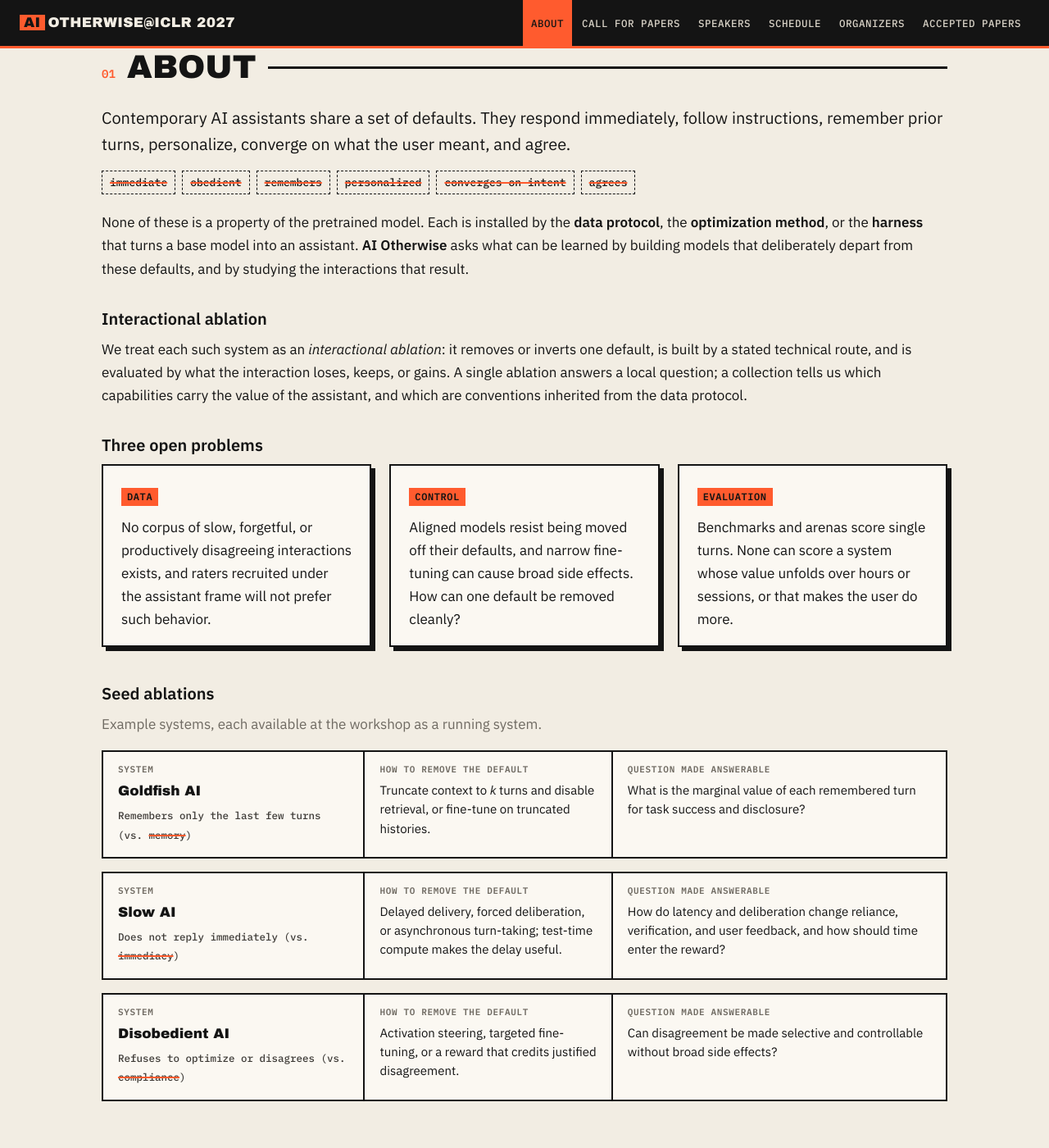
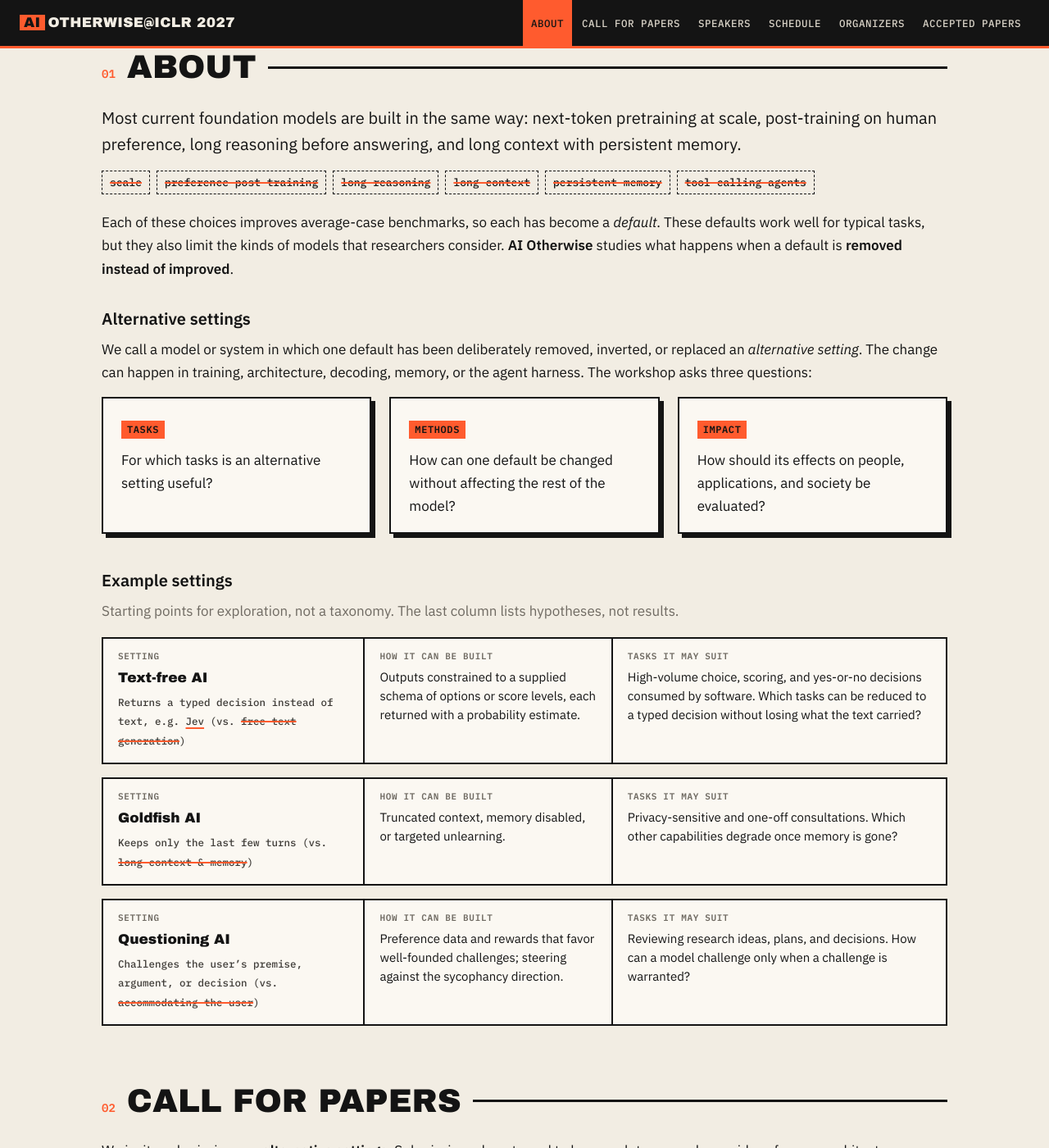
Before and after one commit to siyaqi/siyaqi.github.io, a Jekyll site: the page built from workshop_ai_otherwise/index.html, in a window 1280 px wide and 1400 px high, scrolled down 1114 px. Shown: the whole window at 82% size. Built offline with Jekyll 4.4.1, drawn with Linux system fonts in a browser that asks for light colours; some of the changed text lies outside the part shown.

Commit message:
Workshop page: update to revised ICLR proposal; absolute link-preview tags
Co-Authored-By: Claude Opus 5.5 (1M context) <noreply@anthropic.com>

```diff
--- a/workshop_ai_otherwise/index.html
+++ b/workshop_ai_otherwise/index.html
@@ -8,11 +8,16 @@ sitemap: false
 <meta charset="utf-8">
 <meta name="viewport" content="width=device-width, initial-scale=1">
 <title>AI Otherwise · ICLR 2027 Workshop</title>
-<meta name="description" content="AI Otherwise: Rethinking What AI Systems Are Assumed to Be. An ICLR 2027 workshop on building, controlling, and evaluating models that depart from assistant defaults.">
+<meta name="description" content="AI Otherwise: Rethinking What AI Systems Are Assumed to Be. An ICLR 2027 workshop on alternative settings: models and systems in which one default has been deliberately removed, inverted, or replaced.">
 <meta name="robots" content="noindex">
 <meta property="og:title" content="AI Otherwise · ICLR 2027 Workshop">
-<meta property="og:description" content="What can we learn by building models that forget, wait, misunderstand, disagree, or take on an unfamiliar role?">
-<meta property="og:image" content="hero.jpg">
+<meta property="og:description" content="What happens when a default of contemporary AI is removed instead of improved?">
+<meta property="og:type" content="website">
+<meta property="og:url" content="https://siyaqi.github.io/workshop_ai_otherwise/">
+<meta property="og:image" content="https://siyaqi.github.io/workshop_ai_otherwise/hero.jpg">
+<meta property="og:image:width" content="1672">
+<meta property="og:image:height" content="941">
+<meta name="twitter:card" content="summary_large_image">
 <link rel="preconnect" href="https://fonts.googleapis.com">
 <link rel="preconnect" href="https://fonts.gstatic.com" crossorigin>
 <link href="https://fonts.googleapis.com/css2?family=Archivo+Black&family=IBM+Plex+Mono:wght@400;500;600&family=IBM+Plex+Sans:ital,wght@0,400;0,500;0,600;1,400&display=swap" rel="stylesheet">
@@ -338,7 +343,7 @@ sitemap: false
          alt="AI Otherwise poster: 'Rethinking what AI systems are assumed to be'. A collage of a human head surrounded by pop-up windows reading 'responds slowly', 'misunderstands', 'refuses to optimize', 'forgets' and 'does not always obey'.">
     <p class="kicker">Workshop at ICLR 2027 · California, USA · April 29–30, 2027</p>
     <h1 style="margin-top:12px">AI Otherwise: Rethinking What AI Systems Are Assumed to Be</h1>
-    <p class="sub">What can we learn by building models that forget, wait, misunderstand, disagree, or <span class="mark">take on an unfamiliar role?</span></p>
+    <p class="sub">What happens when a default of contemporary AI is <span class="mark">removed instead of improved?</span></p>
     <div class="facts">
       <div class="fact hot"><div class="k">Submission deadline</div><div class="v">Jan 29, 2027</div><div class="s">23:59 Anywhere on Earth</div></div>
       <div class="fact"><div class="k">Notification</div><div class="v">Feb 26, 2027</div><div class="s">Via OpenReview</div></div>
@@ -359,50 +364,39 @@ sitemap: false
   <div class="wrap">
     <div class="sec-head"><span class="sec-num">01</span><h2>About</h2></div>
 
-    <p class="lede">Contemporary AI assistants share a set of defaults. They respond immediately, follow instructions, remember prior turns, personalize, converge on what the user meant, and agree.</p>
+    <p class="lede">Most current foundation models are built in the same way: next-token pretraining at scale, post-training on human preference, long reasoning before answering, and long context with persistent memory.</p>
 
-    <div class="defaults" aria-label="Defaults of contemporary AI assistants">
-      <span>immediate</span><span>obedient</span><span>remembers</span><span>personalized</span><span>converges on intent</span><span>agrees</span>
+    <div class="defaults" aria-label="Defaults of contemporary AI">
+      <span>scale</span><span>preference post-training</span><span>long reasoning</span><span>long context</span><span>persistent memory</span><span>tool-calling agents</span>
     </div>
 
-    <p>None of these is a property of the pretrained model. Each is installed by the <strong>data protocol</strong>, the <strong>optimization method</strong>, or the <strong>harness</strong> that turns a base model into an assistant. <strong>AI Otherwise</strong> asks what can be learned by building models that deliberately depart from these defaults, and by studying the interactions that result.</p>
+    <p>Each of these choices improves average-case benchmarks, so each has become a <em>default</em>. These defaults work well for typical tasks, but they also limit the kinds of models that researchers consider. <strong>AI Otherwise</strong> studies what happens when a default is <strong>removed instead of improved</strong>.</p>
 
-    <h3>Interactional ablation</h3>
-    <p>We treat each such system as an <em>interactional ablation</em>: it removes or inverts one default, is built by a stated technical route, and is evaluated by what the interaction loses, keeps, or gains. A single ablation answers a local question; a collection tells us which capabilities carry the value of the assistant, and which are conventions inherited from the data protocol.</p>
-
-    <h3>Three open problems</h3>
+    <h3>Alternative settings</h3>
+    <p>We call a model or system in which one default has been deliberately removed, inverted, or replaced an <em>alternative setting</em>. The change can happen in training, architecture, decoding, memory, or the agent harness. The workshop asks three questions:</p>
     <div class="grid-3">
-      <div class="card">
-        <span class="tag">Data</span>
-        <p>No corpus of slow, forgetful, or productively disagreeing interactions exists, and raters recruited under the assistant frame will not prefer such behavior.</p>
-      </div>
-      <div class="card">
-        <span class="tag">Control</span>
-        <p>Aligned models resist being moved off their defaults, and narrow fine-tuning can cause broad side effects. How can one default be removed cleanly?</p>
-      </div>
-      <div class="card">
-        <span class="tag">Evaluation</span>
-        <p>Benchmarks and arenas score single turns. None can score a system whose value unfolds over hours or sessions, or that makes the user do more.</p>
-      </div>
+      <div class="card"><span class="tag">Tasks</span><p>For which tasks is an alternative setting useful?</p></div>
+      <div class="card"><span class="tag">Methods</span><p>How can one default be changed without affecting the rest of the model?</p></div>
+      <div class="card"><span class="tag">Impact</span><p>How should its effects on people, applications, and society be evaluated?</p></div>
     </div>
 
-    <h3 style="margin-top:44px">Seed ablations</h3>
-    <p class="muted">Example systems, each available at the workshop as a running system.</p>
+    <h3 style="margin-top:44px">Example settings</h3>
+    <p class="muted">Starting points for exploration, not a taxonomy. The last column lists hypotheses, not results.</p>
     <div class="probes">
       <div class="probe">
-        <div><span class="lbl">System</span><b>Goldfish AI</b><span class="inv">Remembers only the last few turns (vs. <s>memory</s>)</span></div>
-        <div><span class="lbl">How to remove the default</span>Truncate context to <i>k</i> turns and disable retrieval, or fine-tune on truncated histories.</div>
-        <div><span class="lbl">Question made answerable</span>What is the marginal value of each remembered turn for task success and disclosure?</div>
+        <div><span class="lbl">Setting</span><b>Text-free AI</b><span class="inv">Returns a typed decision instead of text, e.g. <a href="https://en.wikipedia.org/wiki/Jev_(AI_model)">Jev</a> (vs. <s>free-text generation</s>)</span></div>
+        <div><span class="lbl">How it can be built</span>Outputs constrained to a supplied schema of options or score levels, each returned with a probability estimate.</div>
+        <div><span class="lbl">Tasks it may suit</span>High-volume choice, scoring, and yes-or-no decisions consumed by software. Which tasks can be reduced to a typed decision without losing what the text carried?</div>
       </div>
       <div class="probe">
-        <div><span class="lbl">System</span><b>Slow AI</b><span class="inv">Does not reply immediately (vs. <s>immediacy</s>)</span></div>
-        <div><span class="lbl">How to remove the default</span>Delayed delivery, forced deliberation, or asynchronous turn-taking; test-time compute makes the delay useful.</div>
-        <div><span class="lbl">Question made answerable</span>How do latency and deliberation change reliance, verification, and user feedback, and how should time enter the reward?</div>
+        <div><span class="lbl">Setting</span><b>Goldfish AI</b><span class="inv">Keeps only the last few turns (vs. <s>long context &amp; memory</s>)</span></div>
+        <div><span class="lbl">How it can be built</span>Truncated context, memory disabled, or targeted unlearning.</div>
+        <div><span class="lbl">Tasks it may suit</span>Privacy-sensitive and one-off consultations. Which other capabilities degrade once memory is gone?</div>
       </div>
       <div class="probe">
-        <div><span class="lbl">System</span><b>Disobedient AI</b><span class="inv">Refuses to optimize or disagrees (vs. <s>compliance</s>)</span></div>
-        <div><span class="lbl">How to remove the default</span>Activation steering, targeted fine-tuning, or a reward that credits justified disagreement.</div>
-        <div><span class="lbl">Question made answerable</span>Can disagreement be made selective and controllable without broad side effects?</div>
+        <div><span class="lbl">Setting</span><b>Questioning AI</b><span class="inv">Challenges the user’s premise, argument, or decision (vs. <s>accommodating the user</s>)</span></div>
+        <div><span class="lbl">How it can be built</span>Preference data and rewards that favor well-founded challenges; steering against the sycophancy direction.</div>
+        <div><span class="lbl">Tasks it may suit</span>Reviewing research ideas, plans, and decisions. How can a model challenge only when a challenge is warranted?</div>
       </div>
     </div>
   </div>
@@ -412,28 +406,28 @@ sitemap: false
 <section class="block" id="cfp">
   <div class="wrap">
     <div class="sec-head"><span class="sec-num">02</span><h2>Call for Papers</h2></div>
-    <p>We invite contributions that <strong>build, control, or evaluate</strong> models departing from an assumed default, from researchers in post-training and alignment, steering and interpretability, evaluation, agent systems, and the study of how people use AI.</p>
+    <p>We invite submissions on <strong>alternative settings</strong>. Submissions do not need to be complete: we welcome ideas for new architectures or new ways of using models, preliminary experiments, short idea papers, demo designs, and user studies. Small observations from everyday use are as welcome as large studies.</p>
 
     <h3>Topics of interest</h3>
-    <div class="grid-2">
-      <div class="card"><span class="tag">Theme A</span><h4>Inverting interactional defaults</h4><p>Models that are deliberately slow, forgetful, inconsistent, non-personalized, uncertain, or non-optimizing, and the training, decoding, or harness changes that produce them.</p></div>
-      <div class="card"><span class="tag">Theme B</span><h4>Breaking role and alignment</h4><p>Models that resist, reinterpret, or disagree; selective disobedience as a control problem; what refusal directions, steering vectors, and emergent misalignment reveal.</p></div>
-      <div class="card"><span class="tag">Theme C</span><h4>Alternative relationships and social roles</h4><p>Models that occupy unfamiliar roles, such as an elderly relative or a child, and personas and biases as controllable instruments.</p></div>
-      <div class="card"><span class="tag">Theme D</span><h4>Data and evaluation for AI otherwise</h4><p>Data for behaviors raters would not prefer, multi-session and longitudinal evaluation, measures of user effort, trust, and learning, and pluralistic feedback.</p></div>
+    <div class="grid-3">
+      <div class="card"><span class="tag">Theme 1</span><h4>Tasks that call for a different model</h4><p>A specific task for which a default model performs poorly or is unsuitable, which default causes the problem, and the setting the task requires. A single well-defined task is sufficient.</p></div>
+      <div class="card"><span class="tag">Theme 2</span><h4>Building alternative settings</h4><p>Removing one mainstream setting in pretraining, architecture, post-training, decoding, memory, or the agent harness; steering and interpretability methods; training data and objectives for specific behaviors.</p></div>
+      <div class="card"><span class="tag">Theme 3</span><h4>Impact of alternative AI</h4><p>How alternative settings affect users, applications, and society: user studies, default-vs-alternative comparisons, multi-session evaluation, negative results, and preventing harmful effects.</p></div>
     </div>
-    <p class="note">Themes are not submission categories; we welcome work that inverts a default not listed here.</p>
+    <p class="note">Themes are not exclusive, and settings not listed above are welcome.</p>
 
     <h3 id="submission">Submission tracks</h3>
     <div class="grid-3 tracks">
-      <div class="card fmt"><span class="tag">Track 1</span><h4>Research papers</h4><span class="pages">Up to 5 pages</span><p>Empirical, theoretical, or methodological work on any of the topics above. Work under review elsewhere is welcome.</p></div>
-      <div class="card fmt"><span class="tag">Track 2</span><h4>Tiny papers</h4><span class="pages">Up to 2 pages</span><p>A single experiment, a negative result, or a well-argued question. AI-generated papers are not permitted.</p></div>
-      <div class="card fmt"><span class="tag">Track 3</span><h4>Artifacts</h4><span class="pages">2 pages + link or video</span><p>A working or partially working alternative system: which default it inverts, how, and what has been observed.</p></div>
+      <div class="card fmt"><span class="tag">Track 1</span><h4>Research papers</h4><span class="pages">Up to 5 pages</span><p>Empirical, theoretical, or methodological work on any of the themes. Work under review elsewhere is welcome.</p></div>
+      <div class="card fmt"><span class="tag">Track 2</span><h4>Tiny papers</h4><span class="pages">Up to 2 pages</span><p>A single experiment, a negative result, a well-argued question, or a single task for which a default was the wrong choice.</p></div>
+      <div class="card fmt"><span class="tag">Track 3</span><h4>Artifacts</h4><span class="pages">2 pages + link or video</span><p>A working or partially working alternative setting that participants can use: the removed default, the method, and observations.</p></div>
     </div>
 
     <dl class="details" style="margin-top:30px">
-      <div><dt>Format</dt><dd>ICLR 2027 LaTeX template; page limits exclude references.</dd></div>
+      <div><dt>Format</dt><dd>ICLR 2027 LaTeX template; page limits exclude references. We prioritize new and ongoing work over work already published at a machine learning venue.</dd></div>
       <div><dt>Review</dt><dd>Papers and tiny papers are reviewed double-blind; artifacts single-blind. Best paper and best artifact awards will be given.</dd></div>
-      <div><dt>Publication</dt><dd>Non-archival. Accepted work is publicly visible on OpenReview. All accepted contributions receive a poster; six are selected for contributed talks.</dd></div>
+      <div><dt>Publication</dt><dd>Non-archival. Accepted work is publicly visible on OpenReview. All accepted contributions receive a poster; six are selected for contributed talks, and artifacts are presented hands-on in the encounter session (authors bring their own devices).</dd></div>
+      <div><dt>LLM policy</dt><dd>We follow the ICLR 2027 LLM policy. Language models may assist but not serve as primary authors or reviewers; AI-generated submissions are not permitted in the tiny-paper track.</dd></div>
       <div><dt>Submit</dt><dd>Via OpenReview (link TBA) by <strong>January 29, 2027</strong>, Anywhere on Earth.</dd></div>
     </dl>
 
@@ -452,12 +446,12 @@ sitemap: false
 <section class="block" id="speakers">
   <div class="wrap">
     <div class="sec-head"><span class="sec-num">03</span><h2>Speakers</h2></div>
-    <p>Four invited talks, each followed by a panel with all invited speakers. Speakers will be announced soon.</p>
+    <p>Four invited talks following the three themes of the call. All invited speakers also serve as panelists. Speakers will be announced soon.</p>
     <div class="grid-2" style="margin-top:22px">
-      <div class="card org speaker"><div class="avatar tba" aria-hidden="true">?</div><div><h4>To be announced</h4><div class="aff">Post-training &amp; alignment</div></div></div>
-      <div class="card org speaker"><div class="avatar tba" aria-hidden="true">?</div><div><h4>To be announced</h4><div class="aff">Evaluation &amp; user studies</div></div></div>
-      <div class="card org speaker"><div class="avatar tba" aria-hidden="true">?</div><div><h4>To be announced</h4><div class="aff">Steering &amp; controllability</div></div></div>
-      <div class="card org speaker"><div class="avatar tba" aria-hidden="true">?</div><div><h4>To be announced</h4><div class="aff">Agent systems</div></div></div>
+      <div class="card org speaker"><div class="avatar tba" aria-hidden="true">?</div><div><h4>To be announced</h4><div class="aff">Post-training, steering &amp; the harness</div></div></div>
+      <div class="card org speaker"><div class="avatar tba" aria-hidden="true">?</div><div><h4>To be announced</h4><div class="aff">Tasks and models outside the standard pipeline</div></div></div>
+      <div class="card org speaker"><div class="avatar tba" aria-hidden="true">?</div><div><h4>To be announced</h4><div class="aff">Evaluation</div></div></div>
+      <div class="card org speaker"><div class="avatar tba" aria-hidden="true">?</div><div><h4>To be announced</h4><div class="aff">Human–AI interaction &amp; impact</div></div></div>
     </div>
   </div>
 </section>
@@ -469,25 +463,25 @@ sitemap: false
     <p class="note" style="margin-top:0">Tentative. Single day, in person. Times will be adjusted to the ICLR 2027 workshop-day template.</p>
 
     <div class="session">
-      <div class="session-title">Morning · Which defaults carry value?</div>
+      <div class="session-title">Morning · Tasks and alternative settings</div>
       <div class="slot"><div class="t">08:50–09:00</div><div class="a"><b>Opening remarks</b></div></div>
-      <div class="slot"><div class="t">09:00–09:30</div><div class="a"><b>Invited talk 1</b> · post-training and alignment</div></div>
-      <div class="slot"><div class="t">09:30–10:00</div><div class="a"><b>Invited talk 2</b> · evaluation and user studies</div></div>
+      <div class="slot"><div class="t">09:00–09:30</div><div class="a"><b>Invited talk 1</b> · removing a default: post-training, steering, and the harness</div></div>
+      <div class="slot"><div class="t">09:30–10:00</div><div class="a"><b>Invited talk 2</b> · tasks the defaults do not serve, and models built for them</div></div>
       <div class="slot"><div class="t">10:00–10:40</div><div class="a"><b>Contributed talks I</b> · three 12-minute talks</div></div>
       <div class="slot"><div class="t">10:40–11:20</div><div class="a"><b>Coffee break &amp; poster session I</b></div></div>
-      <div class="slot"><div class="t">11:20–12:15</div><div class="a"><b>Encounter session</b> · hands-on with contributed artifacts and seed systems</div></div>
+      <div class="slot"><div class="t">11:20–12:15</div><div class="a"><b>Encounter session</b> · hands-on with contributed artifacts and the example settings</div></div>
     </div>
 
     <div class="break">Lunch · 12:15–13:30</div>
 
     <div class="session">
-      <div class="session-title">Afternoon · Building and evaluating AI otherwise</div>
-      <div class="slot"><div class="t">13:30–14:00</div><div class="a"><b>Invited talk 3</b> · steering and controllability</div></div>
-      <div class="slot"><div class="t">14:00–14:30</div><div class="a"><b>Invited talk 4</b> · agent systems</div></div>
+      <div class="session-title">Afternoon · Evaluation and impact</div>
+      <div class="slot"><div class="t">13:30–14:00</div><div class="a"><b>Invited talk 3</b> · evaluating a model whose value standard benchmarks do not measure</div></div>
+      <div class="slot"><div class="t">14:00–14:30</div><div class="a"><b>Invited talk 4</b> · how people and applications change when a default is removed</div></div>
       <div class="slot"><div class="t">14:30–15:10</div><div class="a"><b>Contributed talks II</b> · three 12-minute talks</div></div>
       <div class="slot"><div class="t">15:10–15:50</div><div class="a"><b>Coffee break &amp; poster session II</b></div></div>
-      <div class="slot"><div class="t">15:50–16:30</div><div class="a"><b>Small-group reflection</b> · what each default proved to be worth</div></div>
-      <div class="slot"><div class="t">16:30–17:15</div><div class="a"><b>Panel</b> · Which defaults carry value, and who decides?</div></div>
+      <div class="slot"><div class="t">15:50–16:30</div><div class="a"><b>Small-group reflection</b> · the task each setting served and what remains open</div></div>
+      <div class="slot"><div class="t">16:30–17:15</div><div class="a"><b>Panel</b> · Which defaults are worth keeping, and for whom?</div></div>
       <div class="slot"><div class="t">17:15–17:30</div><div class="a"><b>Closing remarks &amp; awards</b></div></div>
     </div>
   </div>
@@ -533,7 +527,7 @@ sitemap: false
     <div class="sec-head"><span class="sec-num">06</span><h2>Accepted Papers</h2></div>
     <div class="placeholder">
       <div class="big">Coming soon</div>
-      <p class="mono muted" style="margin:0">Accepted papers and artifacts will be listed here after notifications go out on February 26, 2027.</p>
+      <p class="mono muted" style="margin:0">Accepted papers and artifacts will be listed here after notifications go out on February 26, 2027. Titles of accepted talks will be posted before the conference.</p>
     </div>
   </div>
 </section>
```
